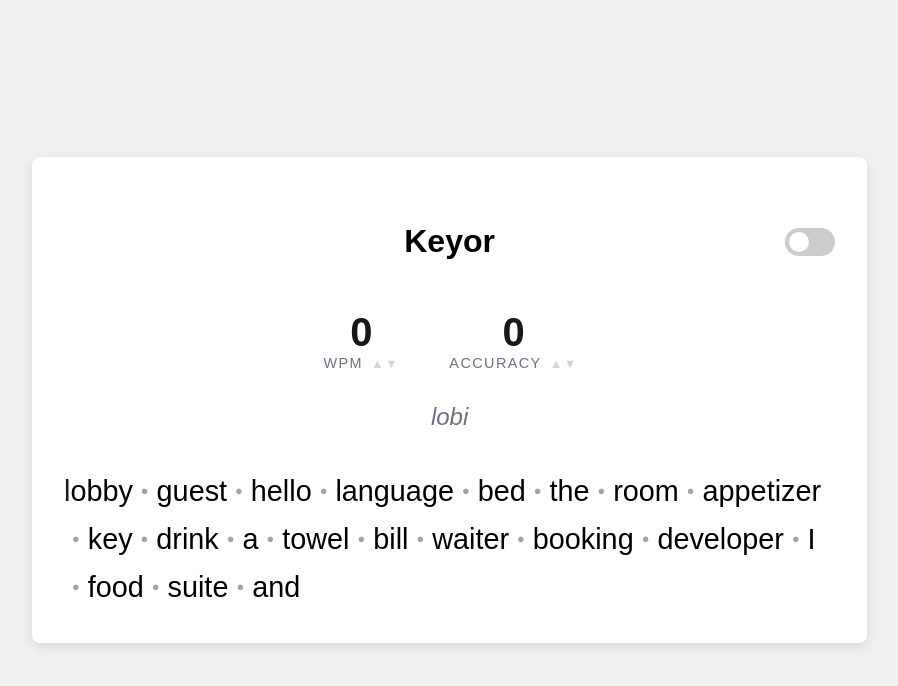
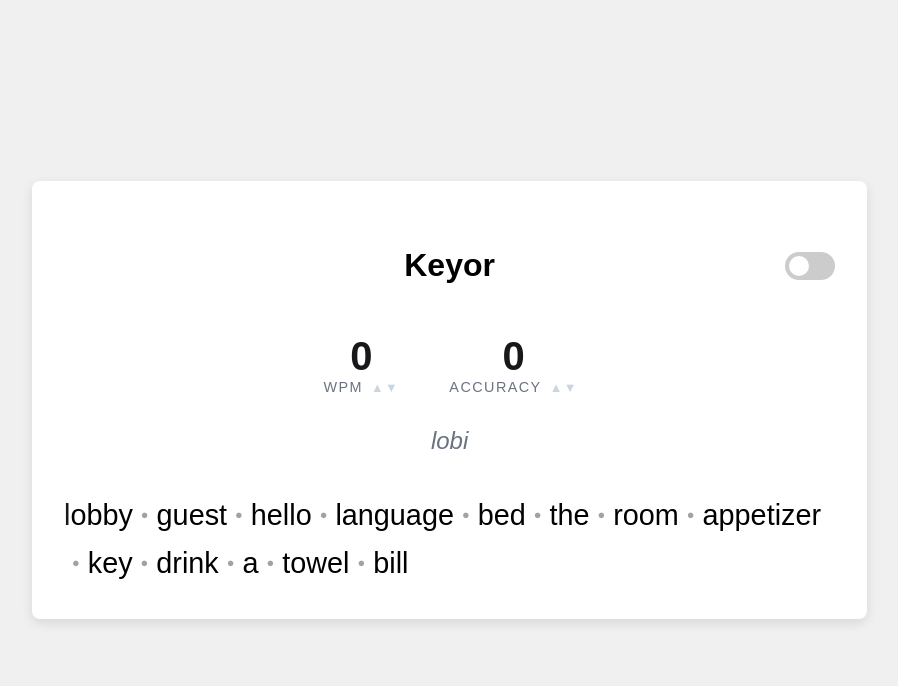
Before and after one commit to dendyelo/Keyor, a React (Vite) app: page / in a window 1280 px wide. Shown: the top 686 px of the page, without its empty margins (126-1024 px from the left). Built offline with nearby package versions, Linux system fonts and the light colour scheme.

Commit message:
Change: 20 to 13

```diff
--- a/src/App.tsx
+++ b/src/App.tsx
@@ -92,7 +92,7 @@ function App() {
       const j = Math.floor(Math.random() * (i + 1));
       [words[i], words[j]] = [words[j], words[i]];
     }
-    return words.slice(0, 20);
+    return words.slice(0, 13);
   };
 
   /**
```
